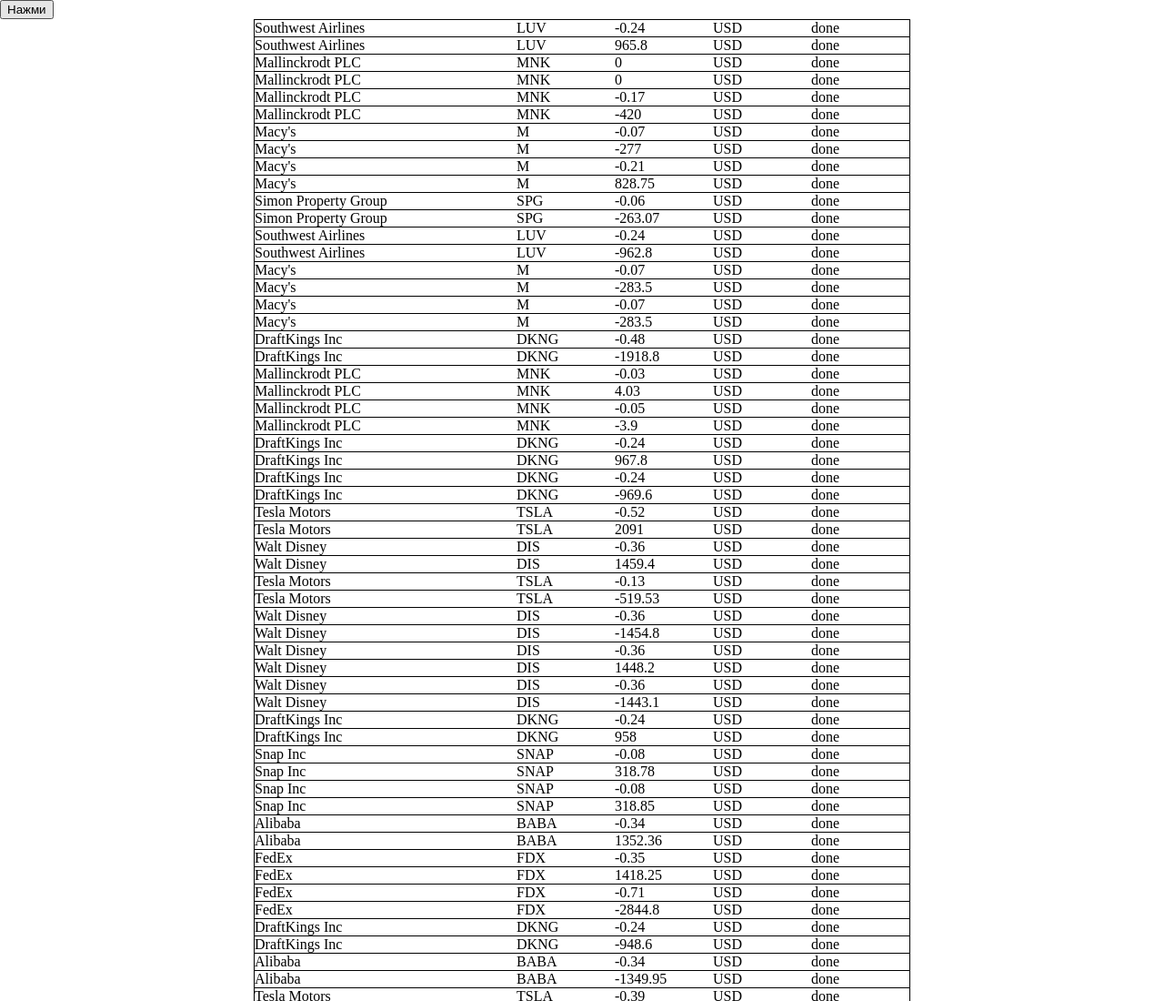
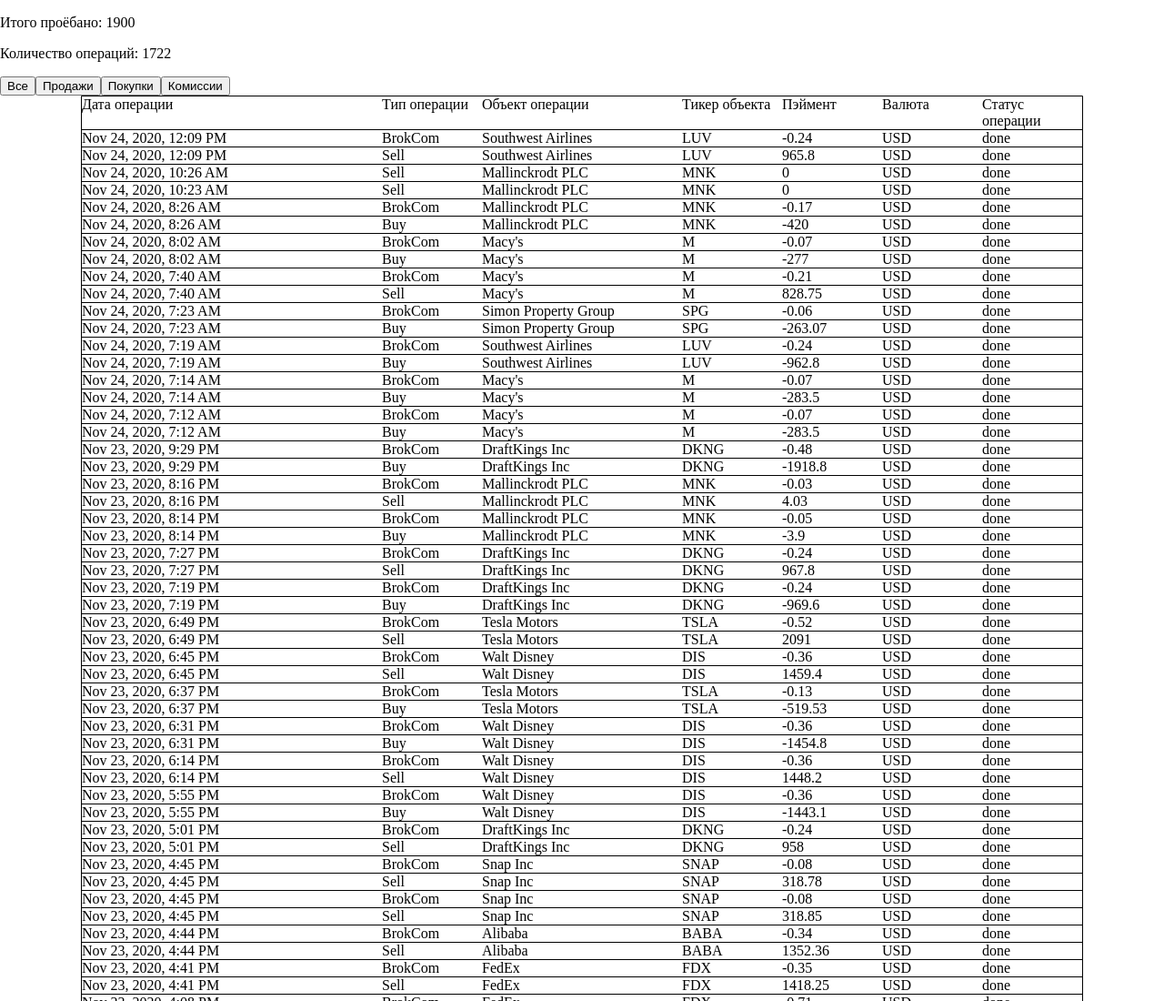
Before and after one commit to kevinprodoto/a1, a React app: page / in a window 1280 px wide. Shown: the top 1100 px of the page at 91% size. Built offline with nearby package versions, Linux system fonts and the light colour scheme.

Commit message:
pre-release

```diff
--- a/package.json
+++ b/package.json
@@ -36,6 +36,7 @@
     ]
   },
   "devDependencies": {
+    "date-fns": "^2.16.1",
     "redis": "^3.0.2"
   }
 }
--- a/public/index.css
+++ b/public/index.css
@@ -5,16 +5,19 @@
 .itemList {
 	margin: auto;
 	padding: 0;
-	width: 720px;
+	width: 1100px;
 	border: 1px solid black;
 }
 .item {
 	display: flex;
 	border-bottom: 1px solid black;
 }
-.status, .ticker, .currency, .payment {
-	width: 15%;
+.status, .ticker, .currency, .payment, .operationType {
+	width: 10%;
 }
 .showName {
-	width: 40%;
+	width: 20%;
 }
+.date {
+	width: 30%;
+}
--- a/src/Components/App/App.js
+++ b/src/Components/App/App.js
@@ -2,13 +2,20 @@
 
 import AppHeader from "../AppHeader/index";
 
-import ItemsList from "../ItemsList/index"
+import ItemsList from "../ItemsList/index";
 
-const App = () => {
+const App = ({fail, items, changeBuy, changeSell, changeComission, changeAll}) => {
+
     return (
         <section className = "a1app">
-            <AppHeader />
-            <ItemsList />
+            <AppHeader
+                count = {items.length}
+                fail = {fail}
+                changeComission = {changeComission}
+                changeBuy = {changeBuy}
+                changeSell = {changeSell}
+                changeAll = {changeAll}/>
+            <ItemsList items = {items}/>
         </section>
     )
 }
--- a/src/Components/AppHeader/AppHeader.js
+++ b/src/Components/AppHeader/AppHeader.js
@@ -1,7 +1,23 @@
 import React from "react";
 
-const AppHeader = () => {
-    return <button type = "button">Нажми</button>
+const AppHeader = ({fail, count, changeBuy, changeSell, changeComission, changeAll}) => {
+
+    return (
+        <header>
+            <div>
+                <p>{`Итого проёбано: ${fail}`}</p>
+                <p>{`Количество операций: ${count}`}</p>
+            </div>
+            <div>
+                <button type = "button" onClick = {changeAll}>Все</button>
+                <button type = "button" onClick = {changeSell}>Продажи</button>
+                <button type = "button" onClick = {changeBuy}>Покупки</button>
+                <button type = "button" onClick = {changeComission}>Комиссии</button>
+            </div>
+
+        </header>
+    )
+
 }
 
 export default AppHeader;
--- a/src/Components/Item/Item.js
+++ b/src/Components/Item/Item.js
@@ -1,7 +1,9 @@
 import React from "react";
 
-const Item = ({ticker, status, payment, currency, showName}) => {
+const Item = ({ticker, status, payment, currency, showName, date, type}) => {
     return <li className = "item">
+        <div className = "date">{date}</div>
+        <div className = "operationType">{type}</div>
         <div className = "showName">{showName}</div>
         <div className = "ticker">{ticker}</div>
         <div className = "payment">{payment}</div>
--- a/src/Components/ItemsList/ItemsList.js
+++ b/src/Components/ItemsList/ItemsList.js
@@ -1,14 +1,27 @@
 import React from "react";
 
-import Item from "../Item/index"
+import Item from "../Item/index";
 
-import {obj} from "../../1";
+import {format} from "date-fns";
 
-const ItemsList = () => {
-    const items = obj.payload.items;
-    return <ul className ="itemList">
+const ItemsList = ({items}) => {
+    console.log(items);
+    return (
+        <main className = "main">
+            <ul className ="itemList">
+                <li className = "item">
+                    <div className = "date">Дата операции</div>
+                    <div className = "operationType">Тип операции</div>
+                    <div className = "showName">Объект операции</div>
+                    <div className = "ticker">Тикер объекта</div>
+                    <div className = "payment">Пэймент</div>
+                    <div className = "currency">Валюта</div>
+                    <div className = "status">Статус операции</div>
+                </li>
                 {items.map(item => {
                     return <Item
+                        type = {item.operationType}
+                        date = {format(new Date(item.date), "PPp")}
                         key = {item.id}
                         ticker = {item.ticker}
                         status = {item.status}
@@ -18,7 +31,8 @@
                     />
                 })}
             </ul>
-
+        </main>
+    )
 }
 
 export default ItemsList;
--- a/src/Containers/AppContainer/AppContainer.js
+++ b/src/Containers/AppContainer/AppContainer.js
@@ -1,9 +1,68 @@
 import React, {Component} from "react"
 
-import App from "../../Components/App"
+import App from "../../Components/App";
+
+import {failed} from "../../Services/fail";
+
+import {obj} from "../../1";
 
 export default class AppContainer extends Component {
+
+    state = {
+        fla: failed(),
+        items: obj.payload.items,
+        updetedItems: obj.payload.items.map(item => item),
+    }
+
+    changeAll = () => {
+        this.setState(() => {
+            return {
+                updetedItems: this.state.items.map(item => item)
+            }
+        })
+    }
+
+    changeSell = () => {
+        this.setState(() => {
+            return {
+                updetedItems: this.state.items.filter((item) => item.operationType === "Sell")
+            }
+        })
+    }
+
+    changeBuy = () => {
+        this.setState(() => {
+            return {
+                updetedItems: this.state.items.filter(item => item.operationType === "Buy")
+            }
+        })
+    }
+
+    changeComission = () => {
+        this.setState(() => {
+            return {
+                updetedItems: this.state.items.filter(item => item.operationType === "BrokCom")
+            }
+        })
+    }
+
+    updateItems = (newItems) => {
+
+        this.setState(() => {
+            return {
+                updatedItems: newItems
+            }
+        })
+    }
+
     render() {
-        return <App />
+        const {fla, updetedItems} = this.state;
+        return <App
+                    fail = {fla}
+                    items = {updetedItems}
+                    changeComission = {this.changeComission}
+                    changeBuy = {this.changeBuy}
+                    changeSell = {this.changeSell}
+                    changeAll = {this.changeAll}/>
     }
 }
--- /dev/null
+++ b/src/Services/fail.js
@@ -0,0 +1,12 @@
+import {obj} from "../1";
+
+export const failed = () => {
+    let fail = 0;
+
+    for (let item of obj.payload.items) {
+        if (item.operationType === "BrokCom") {
+            fail += Math.round(Math.abs(item.payment));
+        }
+    }
+    return fail;
+}
```
Also changed, not shown: 2 other files. Lines whose indentation alone changed are shown as unchanged.
